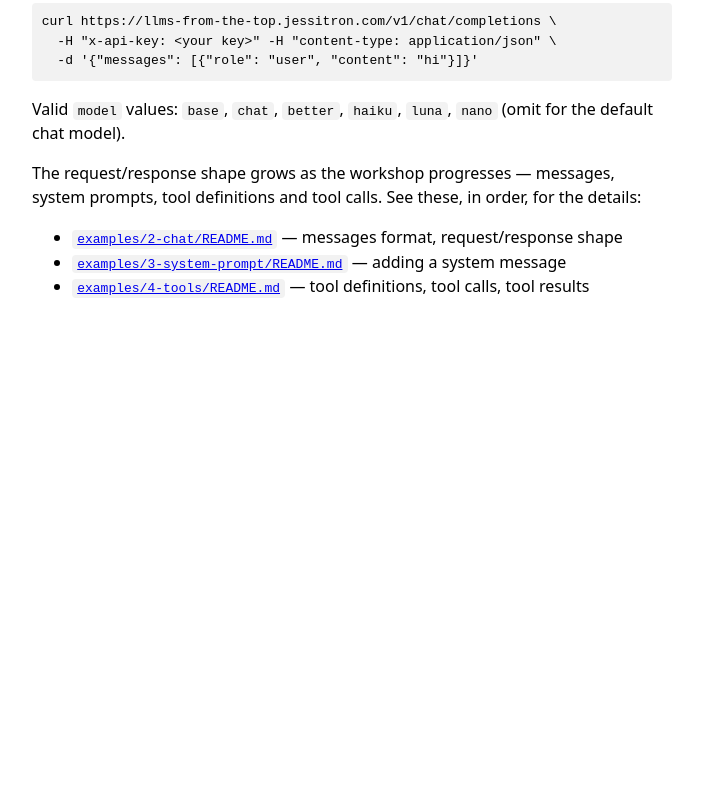
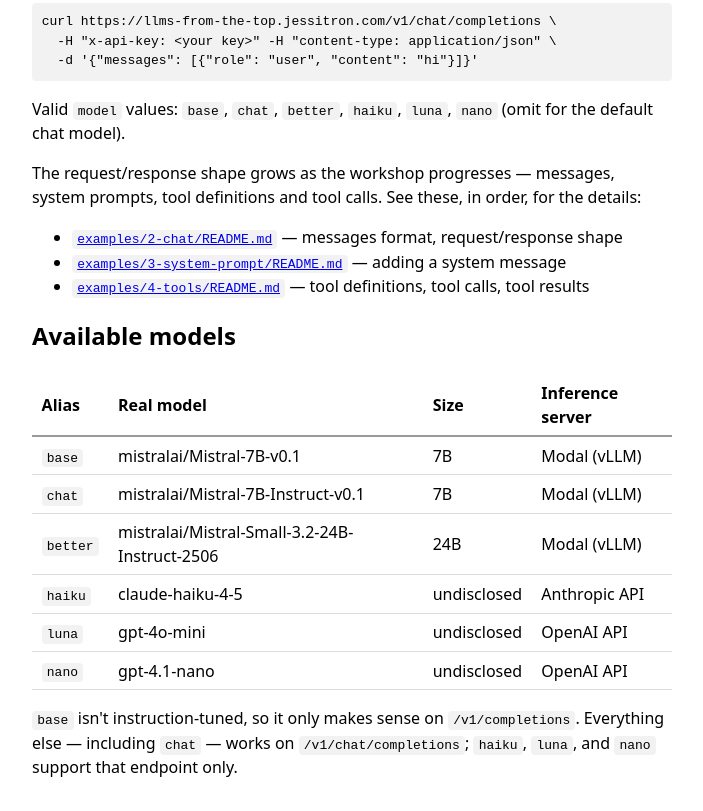
Before and after one commit to jessitron/llms-from-the-top, a website: page edge-proxy/public/index.html in a window 1280 px wide. Shown: the part 1354-2165 px from the top of the page, without its empty margins (288-991 px from the left). Before the commit the page ends 1685 px from the top, so only its background shows below. Drawn offline with Linux system fonts and the light colour scheme.

Commit message:
Add available-models table to the API landing page
- claude

```diff
--- a/edge-proxy/public/index.html
+++ b/edge-proxy/public/index.html
@@ -9,6 +9,9 @@
     code, pre { background: #f2f2f2; padding: 0.15em 0.4em; border-radius: 4px; }
     pre { padding: 0.75em; overflow-x: auto; }
     h1 { font-size: 1.5rem; }
+    table { border-collapse: collapse; width: 100%; }
+    th, td { text-align: left; padding: 0.4em 0.6em; border-bottom: 1px solid #ddd; }
+    th { border-bottom: 2px solid #999; }
   </style>
 </head>
 <body>
@@ -82,5 +85,24 @@
     <li><a href="https://github.com/jessitron/llms-from-the-top/blob/main/examples/3-system-prompt/README.md"><code>examples/3-system-prompt/README.md</code></a> — adding a system message</li>
     <li><a href="https://github.com/jessitron/llms-from-the-top/blob/main/examples/4-tools/README.md"><code>examples/4-tools/README.md</code></a> — tool definitions, tool calls, tool results</li>
   </ul>
+
+  <h2>Available models</h2>
+  <table>
+    <thead>
+      <tr><th>Alias</th><th>Real model</th><th>Size</th><th>Inference server</th></tr>
+    </thead>
+    <tbody>
+      <tr><td><code>base</code></td><td>mistralai/Mistral-7B-v0.1</td><td>7B</td><td>Modal (vLLM)</td></tr>
+      <tr><td><code>chat</code></td><td>mistralai/Mistral-7B-Instruct-v0.1</td><td>7B</td><td>Modal (vLLM)</td></tr>
+      <tr><td><code>better</code></td><td>mistralai/Mistral-Small-3.2-24B-Instruct-2506</td><td>24B</td><td>Modal (vLLM)</td></tr>
+      <tr><td><code>haiku</code></td><td>claude-haiku-4-5</td><td>undisclosed</td><td>Anthropic API</td></tr>
+      <tr><td><code>luna</code></td><td>gpt-4o-mini</td><td>undisclosed</td><td>OpenAI API</td></tr>
+      <tr><td><code>nano</code></td><td>gpt-4.1-nano</td><td>undisclosed</td><td>OpenAI API</td></tr>
+    </tbody>
+  </table>
+  <p><code>base</code> isn't instruction-tuned, so it only makes sense on
+  <code>/v1/completions</code>. Everything else — including <code>chat</code> — works on
+  <code>/v1/chat/completions</code>; <code>haiku</code>, <code>luna</code>, and <code>nano</code>
+  support that endpoint only.</p>
 </body>
 </html>
```
